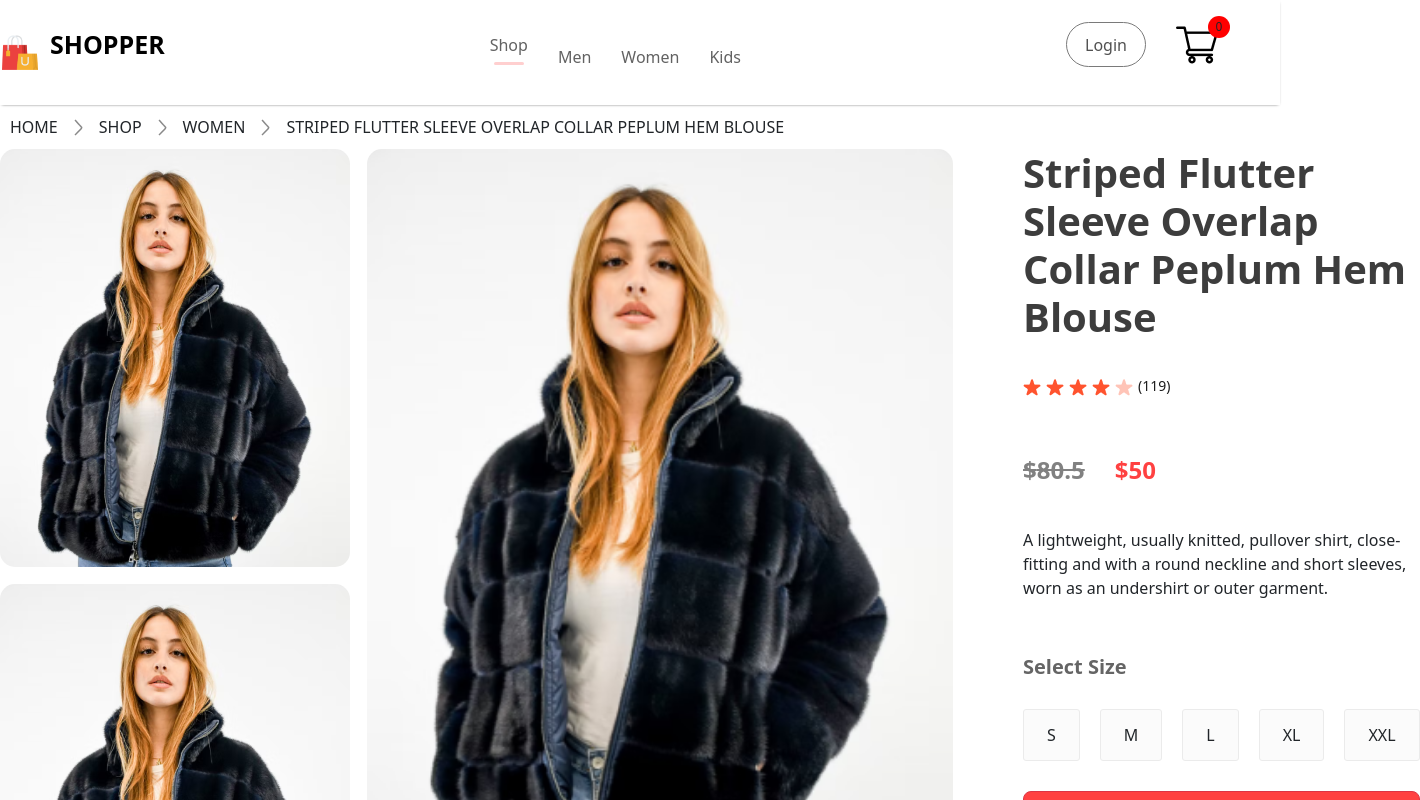
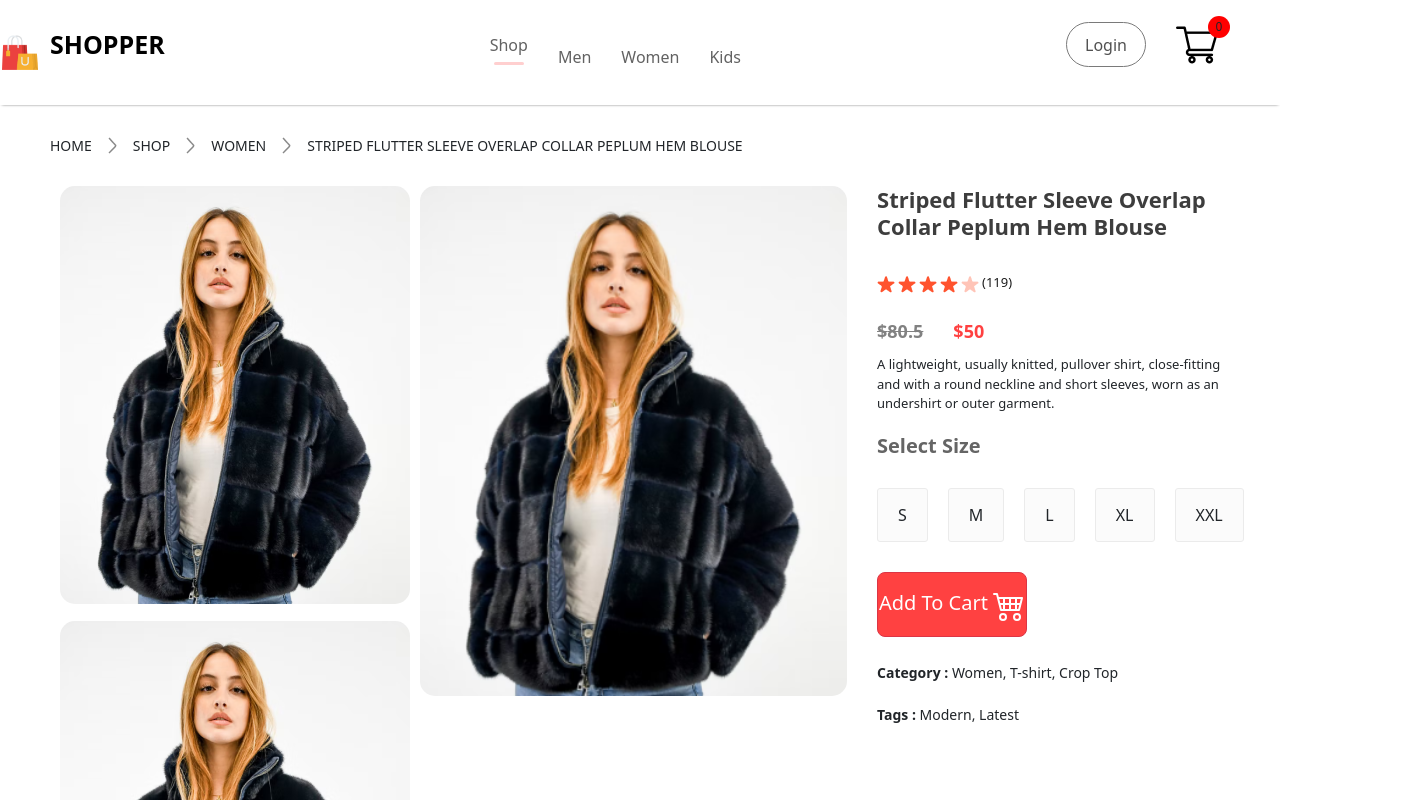
Before and after one commit to Abhishek09yadav/Ecommerce, a React (Create React App) app in the folder frontend/: page /product/1 in a window 1280 px wide. Shown: the top 800 px of the page, 1420 px wide, since content can reach past the window. Built offline with nearby package versions, Linux system fonts and the light colour scheme.

Commit message:
Breadcrum  is now fully responsive for all types of devices and ProductDisplay is responsive for 1280px devices

```diff
--- a/frontend/src/Components/Breadcrums/Breadcrum.css
+++ b/frontend/src/Components/Breadcrums/Breadcrum.css
@@ -5,3 +5,35 @@
     text-transform: uppercase;
     margin: 10px;
 }
+
+@media (max-width: 1280px) {
+    .Breadcrum {
+        margin: 30px 50px;
+        font-size: 14px;
+    }
+
+}
+
+@media (max-width: 1024px) {
+    .Breadcrum {
+        margin: 30px 30px;
+        font-size: 13px;
+    }
+
+}
+
+@media (max-width: 800px) {
+    .Breadcrum {
+        margin: 30px 10px;
+        font-size: 12px;
+    }
+
+}
+
+@media (max-width: 500px) {
+    .Breadcrum {
+
+        font-size: 10px;
+    }
+
+}
--- a/frontend/src/Components/ProductDisplay/ProductDisplay.css
+++ b/frontend/src/Components/ProductDisplay/ProductDisplay.css
@@ -118,3 +118,68 @@
 .productdisplay-right-category span {
     font-weight: 600;
 }
+
+@media (max-width: 1280px) {
+    .productdisplay {
+        margin: 0 60px;
+    }
+
+    .productdisplay-left {
+        gap: 10px;
+
+    }
+
+    .productdisplay-img-list {
+        height: 120px;
+    }
+
+    .productdisplay-main-img {
+        width: auto;
+        height: 510px;
+    }
+
+    .productdisplay-right {
+        margin: 0 30px;
+    }
+
+    .productdisplay-right h1 {
+        font-size: 22px;
+    }
+
+    .productdisplay-right-star {
+        gap: 3px;
+        font-size: 13px;
+    }
+
+    .productdisplay-right-prices {
+        margin: 10px 0;
+        font-size: 18px;
+    }
+
+    .productdisplay-right-description {
+        font-size: 13px;
+    }
+
+    .productdisplay-right-size h1 {
+        font-size: 20px;
+        margin-top: 20px;
+    }
+
+    .productdisplay-right-sizes div {
+        padding: 14px 20px;
+
+    }
+
+    .productdisplay-right button {
+        width: 150px;
+        padding: 15px 0;
+        margin-bottom: 20px;
+
+    }
+
+    .productdisplay-right-category {
+        margin-top: 5px;
+        font-size: 14px;
+    }
+
+}
```
